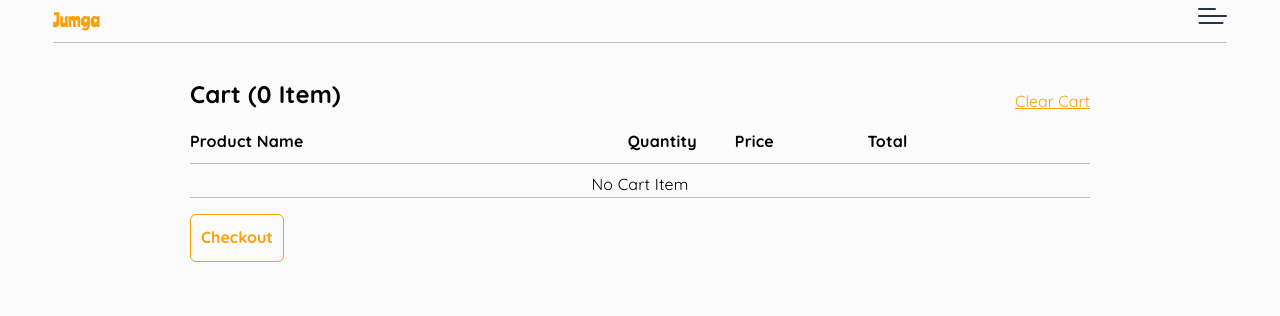
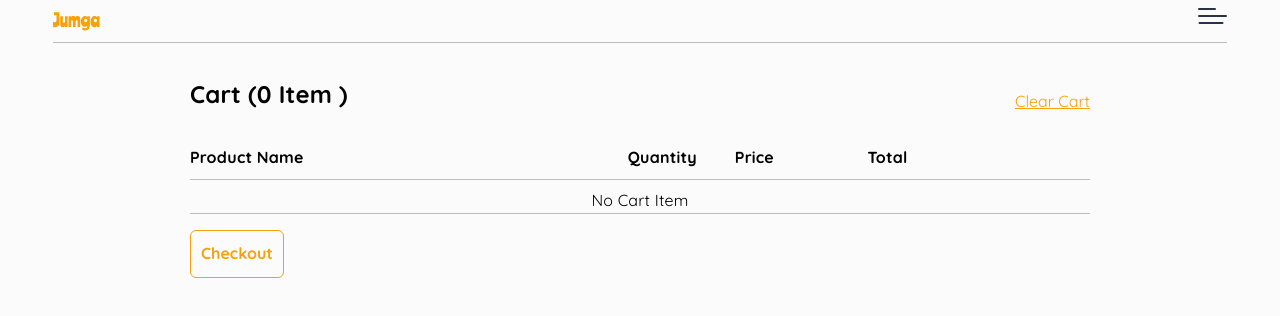
Before and after one commit to chukky-ekrresa/fluttermart, a React (Create React App) app in the folder frontend/: page /cart in a window 1280 px wide. Shown: the top 316 px of the page. Built offline with nearby package versions, Linux system fonts and the light colour scheme.

Commit message:
Calculate cart items correctly

```diff
--- a/frontend/src/pages/cart/index.tsx
+++ b/frontend/src/pages/cart/index.tsx
@@ -8,6 +8,7 @@ import {
 	changeCartItemQuantity,
 	removeCartItem,
 } from '../../redux/reducers/cart.reducer';
+import { calculateCartQty } from '../../utils/cartUtils';
 
 const Row = styled.div`
 	.name {
@@ -44,11 +45,10 @@ const Cart = () => {
 
 	return (
 		<>
-			<div className="w-full max-w-900 my-0 mx-auto border-b border-greyBorder">
+			<div className="w-full max-w-900 mx-auto border-b border-greyBorder">
 				<div className="flex justify-between">
-					<h1 className="font-bold capitalize text-24 mb-4">{`cart (${data.length} item${
-						data.length > 1 ? 's' : ''
-					})`}</h1>
+					<h1 className="font-bold capitalize text-24 mb-4">{`cart (${calculateCartQty(data)} item
+						${calculateCartQty(data) > 1 ? 's' : ''})`}</h1>
 					<button
 						className="hidden sm:block capitalize underline text-darkOrange hover:font-extrabold"
 						onClick={handleClearCart}
@@ -56,7 +56,7 @@ const Cart = () => {
 						Clear Cart
 					</button>
 				</div>
-				<Row className="flex border-b border-greyBorder pb-2 mb-2">
+				<Row className="flex border-b border-greyBorder pb-2 mb-2 mt-4">
 					<p className="capitalize name font-bold">product name</p>
 					<p className="capitalize qty font-bold hidden sm:block">quantity</p>
 					<p className="capitalize discount font-bold hidden sm:block">price</p>
```
